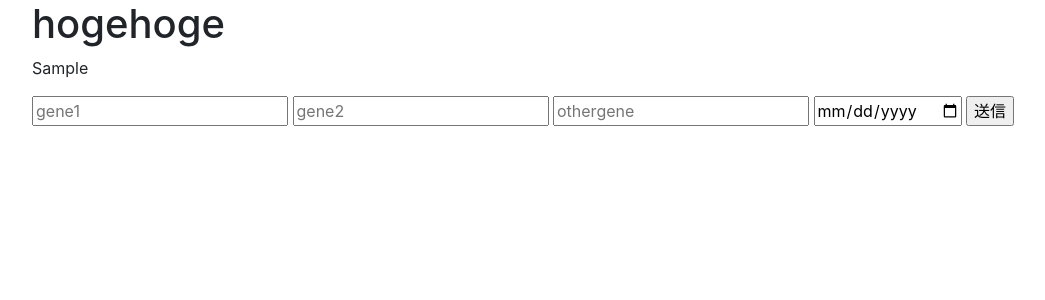
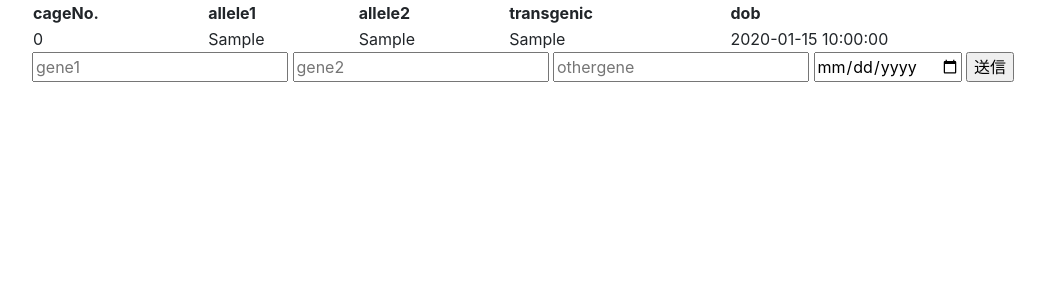
Before and after one commit to startaiyo/mouse_breeder, a Flask app: page / in a window 1280 px wide. Shown: the part 56-356 px from the top of the page, without its empty margins (53-1098 px from the left). Run offline with Flask 2, Linux system fonts and the light colour scheme; tables that the repository leaves empty hold one stand-in row (values such as "Sample post"); some libraries are stand-ins or nearby versions.

Commit message:
テーブルつきにしました

```diff
--- a/app/templates/top.html
+++ b/app/templates/top.html
@@ -1,10 +1,24 @@
 {% extends "./layout.html" %}
 
 {% block body %}
-<h1>hogehoge</h1>
+<table width="100%">
+    <tr>
+        <th>cageNo.</th>
+        <th>allele1</th>
+        <th>allele2</th>
+        <th>transgenic</th>
+        <th>dob</th>
+    </tr>
 {% for mouse in mice %}
-<p>{{ mouse.gene1 }}</p>
+    <tr>
+        <td>{{ loop.index0 }}</td>
+        <td>{{ mouse.gene1 }}</td>
+        <td>{{ mouse.gene2 }}</td>
+        <td>{{ mouse.othergene }}</td>
+        <td>{{ mouse.dob }}</td>
+    </tr>
 {% endfor %}
+</table>
 <form method="POST" action="/create" style="display: inline">
     <input type="text" name = "gene1" placeholder="gene1">
     <input type="text" name = "gene2" placeholder="gene2">
```
